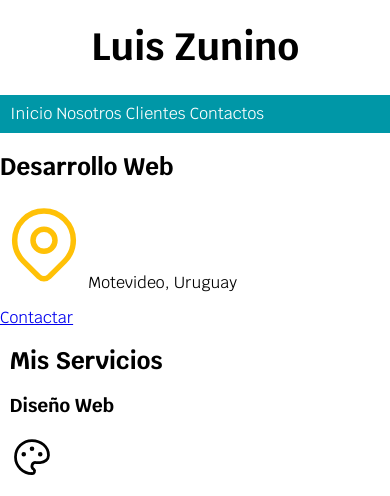
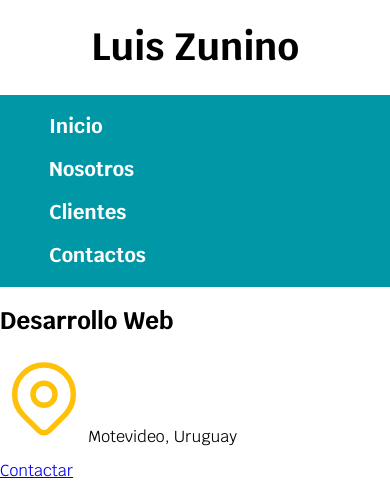
Before and after one commit to Luis-zunino/Proyecto_Freelancer, a website: page index.html in a window 390 px wide. Shown: the top 496 px of the page. Drawn offline with nearby package versions, Linux system fonts and the light colour scheme.

Commit message:
_nav.scss
se dan estilos y se vuelve responsive el nav

```diff
--- a/ASSETS/SASS/PARTES/_nav.scss
+++ b/ASSETS/SASS/PARTES/_nav.scss
@@ -5,11 +5,24 @@
 
     .navegacion {
         padding: 1rem;
+        display: flex;
+        justify-content: space-between;
+
+        @media (max-width: 768px) {
+            flex-direction: column;
+        }
 
         a {
             color: $blanco;
             text-decoration: none;
+            font-size: 2rem;
+            font-weight: bold;
+            padding: 1rem;
 
+            &:hover {
+                background-color: $primario;
+                color: $negro;
+            }
         }
     }
 }
--- a/ASSETS/SASS/style.scss
+++ b/ASSETS/SASS/style.scss
@@ -14,7 +14,7 @@ html {
 }
 
 .contenedor {
-    width: 95%;
+    width: 80%;
     margin: 0 auto;
 
 }
```
Also changed, not shown: ASSETS/CSS/style.css.
